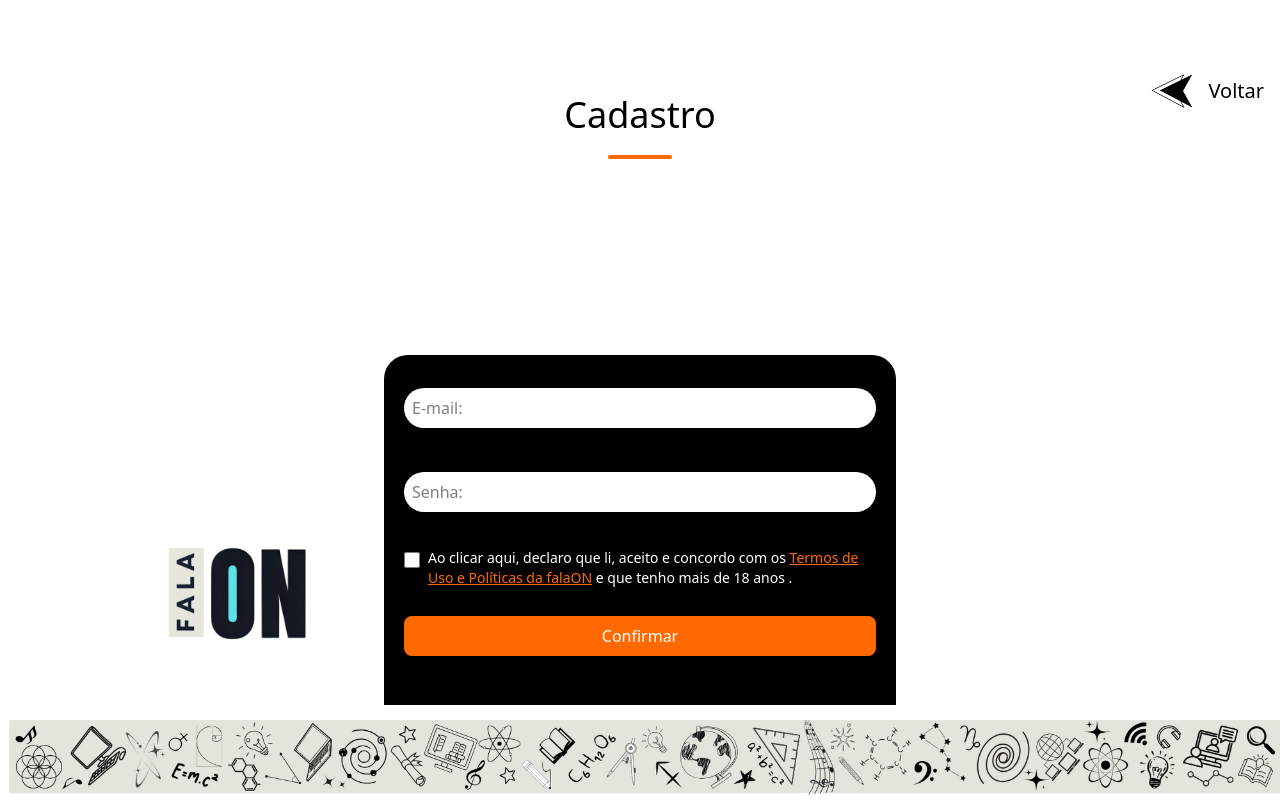
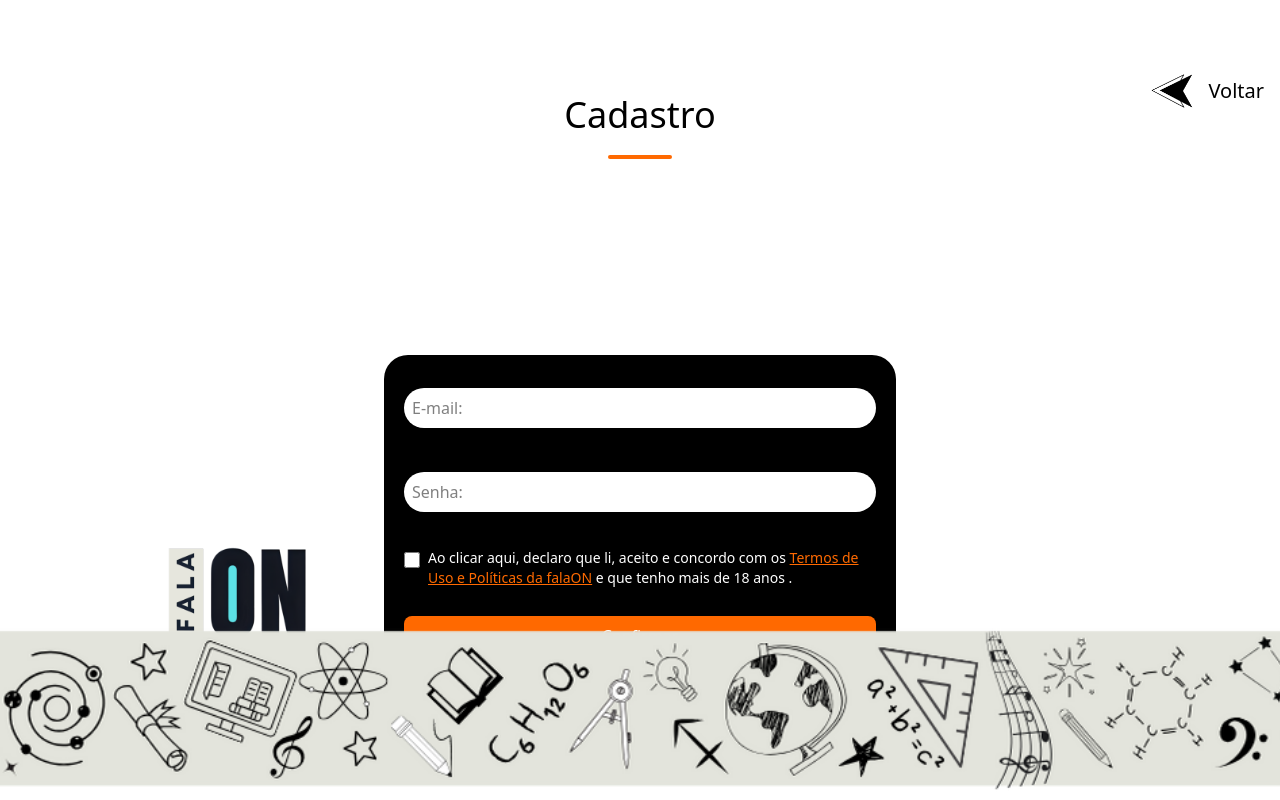
Before and after one commit to GabrielDoSaaS/falaon, a React (Vite) app in the folder frontend/: page /registerInit in a window 1280 px wide. Built offline with nearby package versions, Linux system fonts and the light colour scheme.

Commit message:
Update RegisterPage.jsx

```diff
--- a/frontend/src/pages/RegisterPage.jsx
+++ b/frontend/src/pages/RegisterPage.jsx
@@ -53,7 +53,8 @@ const RegisterPage = () => {
             </div>
 
             <div className="relative w-full max-w-md md:max-w-lg">
-                <div className="bg-black flex flex-col gap-3 p-5 rounded-t-3xl w-full h-auto min-h-[350px] relative justify-center">
+                {/* ALTERAÇÃO AQUI: De 'rounded-t-3xl' para 'rounded-3xl' */}
+                <div className="bg-black flex flex-col gap-3 p-5 rounded-3xl w-full h-auto min-h-[350px] relative justify-center">
                     <input
                         type="text"
                         placeholder="E-mail: "
@@ -95,7 +96,8 @@ const RegisterPage = () => {
             </div>
 
             <footer className="absolute bottom-0 w-full">
-                <img src={imageFooter} alt="Rodapé" className="w-full h-24 md:h-auto object-cover" />
+                {/* ALTERAÇÃO AQUI: Aumentei de h-24 para h-36 no mobile e fixei md:h-48 no desktop */}
+                <img src={imageFooter} alt="Rodapé" className="w-full h-36 md:h-48 object-cover" />
             </footer>
         </div>
     )
```
